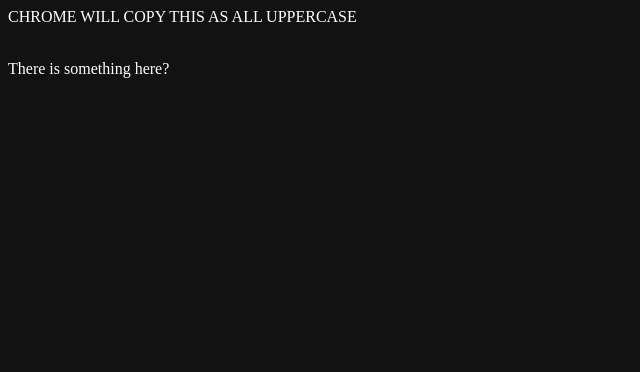
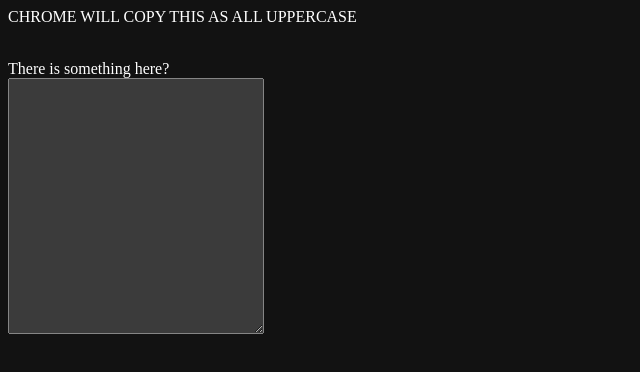
Before and after one commit to mchangrh/copyTextContent, a browser extension: page docs/index.html in a window 1280 px wide. Shown: the whole page, without its empty margins (0-640 px from the left). Drawn offline with Linux system fonts and the light colour scheme.

Commit message:
bump ff version, update demo

```diff
--- a/docs/index.html
+++ b/docs/index.html
@@ -3,4 +3,6 @@
   <p style="text-transform: uppercase">chrome will copy this as all uppercase</p>
   <br>
   <span>There is something <span style="display: none;">hiding </span>here?</span>
+  <br>
+  <textarea style="width: 256px; height: 256px"></textarea>
 </html>
```
Also changed, not shown: firefox/manifest.json.
